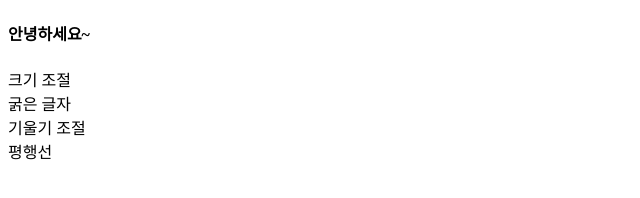
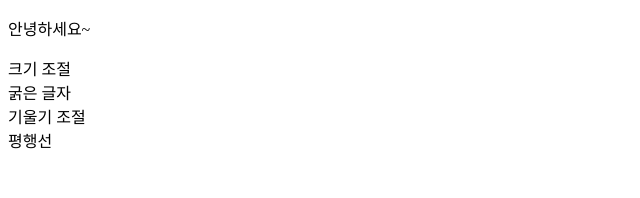
Before and after one commit to eileen1211/eileen1211, a plain HTML site: page index.html in a window 1280 px wide. Shown: the whole page, without its empty margins (0-640 px from the left). Drawn offline with Linux system fonts and the light colour scheme.

Commit message:
Update index.html

```diff
--- a/index.html
+++ b/index.html
@@ -5,7 +5,7 @@
     </head>
 
     <body>
-        <p><h4><font-size:100p0x>안녕하세요~</font-size:100p0x></h4></p>
+        <p><font-size:100p0x>안녕하세요~</font-size:100p0x></p>
         크기 조절<br>
         굵은 글자<br>
         기울기 조절<br>
```
